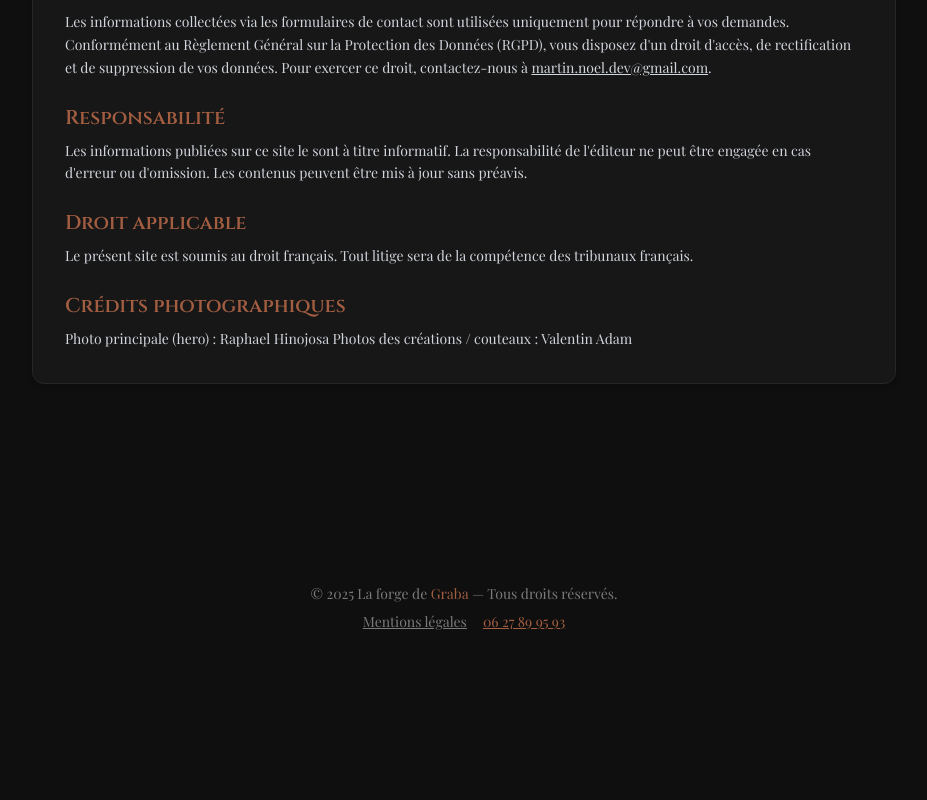
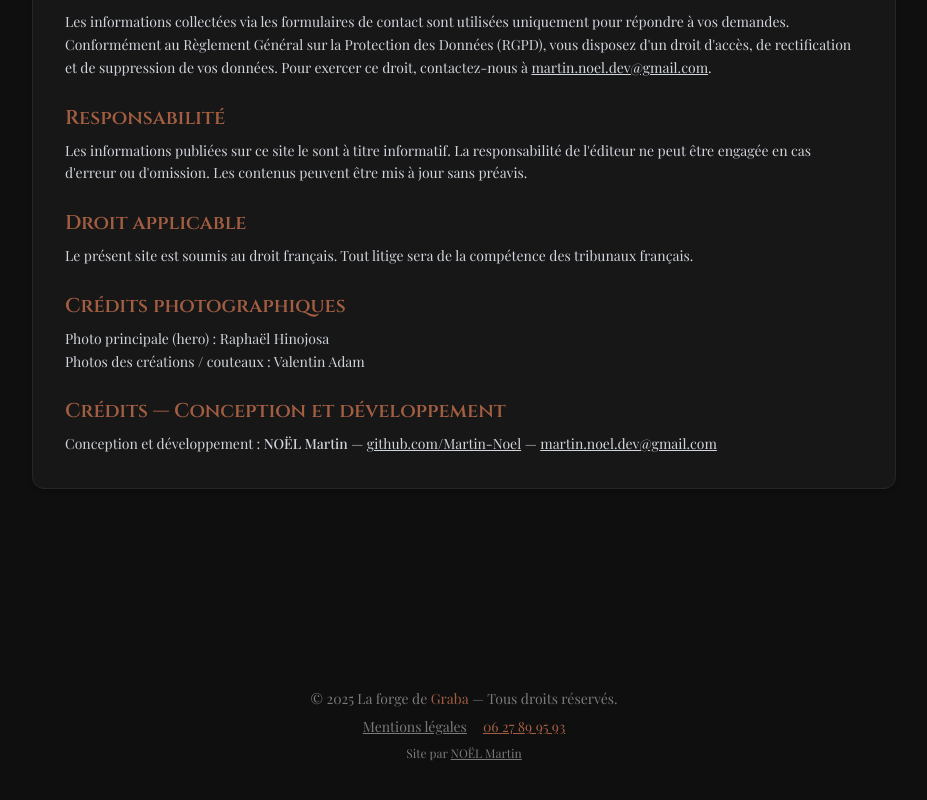
Before and after one commit to Martin-Noel/forgedegraba, a Next.js app: page /mentions-legales in a window 1280 px wide. Shown: the part 572-1372 px from the top of the page, without its empty margins (176-1103 px from the left). Before the commit the page ends 1244 px from the top, so only its background shows below. Built offline with nearby package versions, Linux system fonts and the light colour scheme; no server answers.

Commit message:
feat: fix and ass credits

```diff
--- a/src/app/layout.tsx
+++ b/src/app/layout.tsx
@@ -167,6 +167,17 @@ export default function RootLayout({
               <span className="whitespace-nowrap">06 27 89 95 93</span>
             </a>
           </div>
+          <div className="mt-2 text-xs text-steel/80">
+            Site par{" "}
+            <a
+              href="https://github.com/Martin-Noel"
+              target="_blank"
+              rel="nofollow noopener noreferrer"
+              className="underline hover:text-white"
+            >
+              NOËL Martin
+            </a>
+          </div>
         </footer>
       </body>
     </html>
--- a/src/app/mentions-legales/page.tsx
+++ b/src/app/mentions-legales/page.tsx
@@ -116,8 +116,32 @@ export default function MentionsLegales() {
               Crédits photographiques
             </h2>
             <p className="leading-relaxed text-sm text-gray-300">
-              Photo principale (hero) : Raphael Hinojosa Photos des créations /
-              couteaux : Valentin Adam
+              Photo principale (hero) : Raphaël Hinojosa
+            </p>
+            <p className="leading-relaxed text-sm text-gray-300">
+              Photos des créations / couteaux : Valentin Adam
+            </p>
+          </section>
+
+          <section>
+            <h2 className="text-xl font-semibold mb-2 text-copper">
+              Crédits — Conception et développement
+            </h2>
+            <p className="leading-relaxed text-sm text-gray-300">
+              Conception et développement :{" "}
+              <span className="font-medium">NOËL Martin</span> —{" "}
+              <a
+                href="https://github.com/Martin-Noel"
+                target="_blank"
+                rel="noopener noreferrer"
+                className="underline"
+              >
+                github.com/Martin-Noel
+              </a>{" "}
+              —{" "}
+              <a href="mailto:martin.noel.dev@gmail.com" className="underline">
+                martin.noel.dev@gmail.com
+              </a>
             </p>
           </section>
         </div>
```
